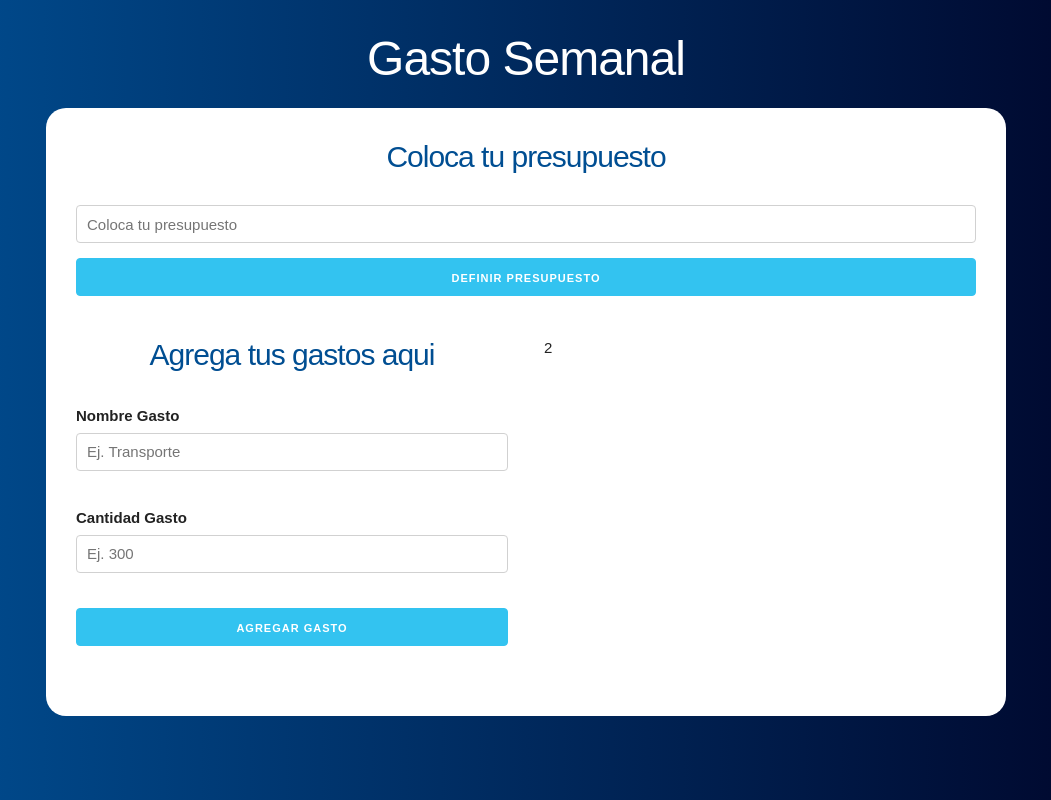
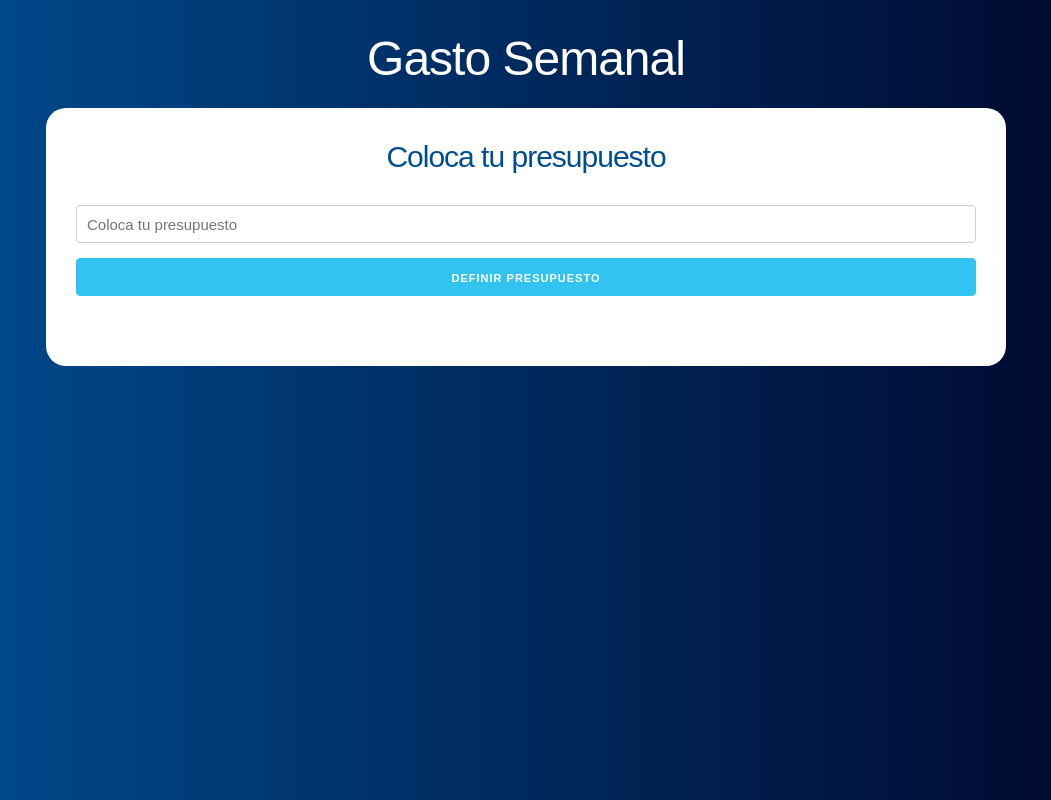
Before and after one commit to freddyarteaga/REACT_presupuesto, a React (Create React App) app: page / in a window 1280 px wide. Shown: the whole page, without its empty margins (114-1165 px from the left). Built offline with nearby package versions, Linux system fonts and the light colour scheme.

Commit message:
cargabdo un componente u otro

```diff
--- a/src/App.js
+++ b/src/App.js
@@ -7,16 +7,21 @@ function App() {
       //Definir el state
       const [ presupuesto, guardarPresupuesto ] = useState(0)
       const [ restante, guardarRestante ] = useState(false)
+      const [ mostrarPregunta, actualizarPregunta ] = useState(true)
 
     return (
      <div className='container'>
        <header>
        <h1>Gasto Semanal</h1>
         <div className='contenido-principal contenido'>
-         <Pregunta
+          { mostrarPregunta ?
+             ( <Pregunta
                   guardarPresupuesto={guardarPresupuesto}
                   guardarRestante={guardarRestante}
+                  actualizarPregunta={actualizarPregunta}
                />
+             )
+            : (
               <div className='row'>
                 <div className='one-half column'>
                   <Formulario />
@@ -25,6 +30,11 @@ function App() {
                   2
                 </div>
               </div>
+              )
+           }
+
+
+
 
         </div>
        </header>
--- a/src/components/Pregunta.js
+++ b/src/components/Pregunta.js
@@ -1,7 +1,7 @@
 import React, { Fragment, useState } from 'react'
 import Error from './Error'
 
-const Pregunta  = ({guardarPresupuesto, guardarRestante}) => {
+const Pregunta  = ({guardarPresupuesto, guardarRestante, actualizarPregunta}) => {
 
     //Definir el state
     const [ cantidad, guardarCantidad ] = useState(0)
@@ -27,6 +27,8 @@ const Pregunta  = ({guardarPresupuesto, guardarRestante}) => {
 
         guardarPresupuesto(cantidad)
         guardarRestante(cantidad)
+
+        actualizarPregunta(false)
     }
 
     return (
```
Lines whose indentation alone changed are shown as unchanged.
